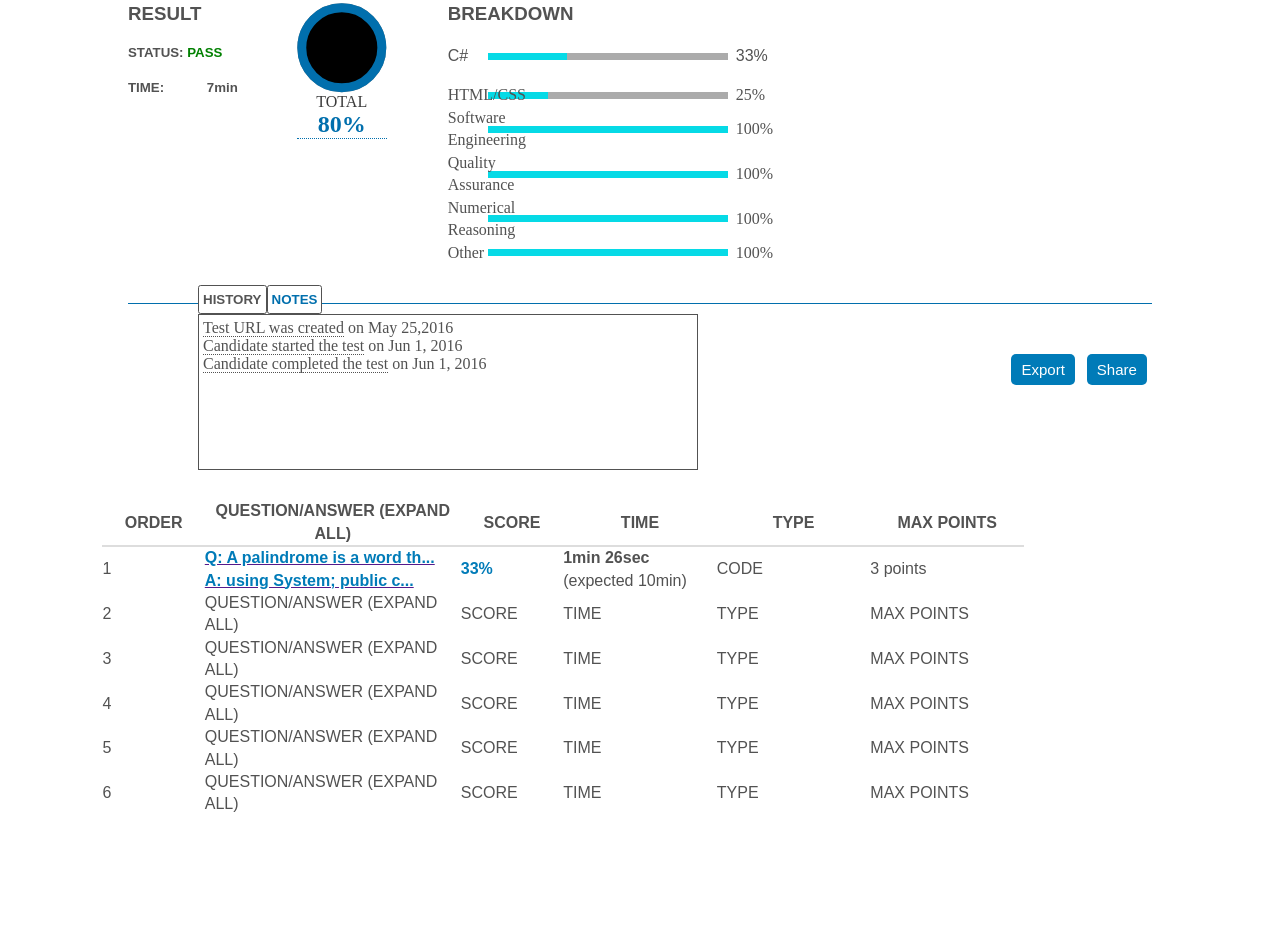
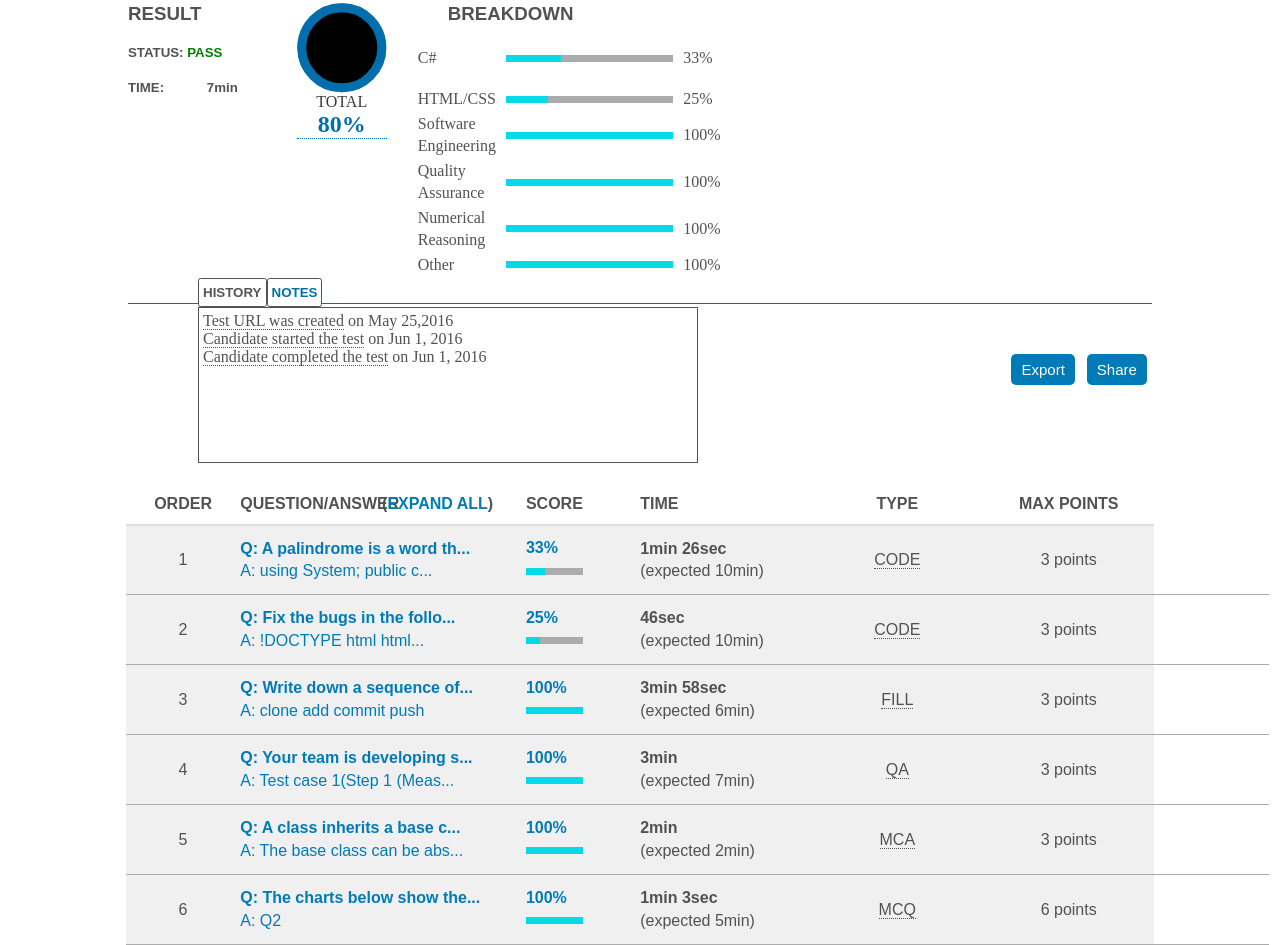
Before and after one commit to Divine-Favour/Test1, a plain HTML site: page index.html in a window 1280 px wide. Shown: the part 228-1173 px from the top of the page. Drawn offline with Linux system fonts and the light colour scheme.

Commit message:
second commit

```diff
--- a/index.html
+++ b/index.html
@@ -59,7 +59,7 @@
     <div class="breakdown">
       <h3>BREAKDOWN</h3>
       <div>
-              <table class="table">
+        <table class="table1">
           <colgroup>
             <col style="width: 10%;">
             <col style="width: 80%;">
@@ -70,32 +70,60 @@
           <tbody>
             <tr class="firstRow">
               <td style="padding-bottom: 1em;">C#</td>
-                    <td style="padding-bottom: 1em;"><div class="bar"><div class="pbar" aria-valuenow="33" aria-valuemin="0" aria-valuemax="100" style="width: 33%;"></div></div></td>
+              <td style="padding-bottom: 1em;">
+                <div class="bar">
+                  <div class="pbar" aria-valuenow="33" aria-valuemin="0" aria-valuemax="100" style="width: 33%;"></div>
+                </div>
+              </td>
               <td style="padding-bottom: 1em;">33%</td>
             </tr>
             <tr>
               <td>HTML/CSS</td>
-                    <td><div class="bar"><div class="pbar" aria-valuenow="25" aria-valuemin="0" aria-valuemax="100" style="width: 25%;"></div></div></td>
+              <td>
+                <div class="bar">
+                  <div class="pbar" aria-valuenow="25" aria-valuemin="0" aria-valuemax="100" style="width: 25%;"></div>
+                </div>
+              </td>
               <td>25%</td>
             </tr>
             <tr>
               <td>Software Engineering</td>
-                    <td><div class="bar"><div class="pbar" aria-valuenow="100" aria-valuemin="0" aria-valuemax="100" style="width: 100%;"></div></div></td>
+              <td>
+                <div class="bar">
+                  <div class="pbar" aria-valuenow="100" aria-valuemin="0" aria-valuemax="100" style="width: 100%;">
+                  </div>
+                </div>
+              </td>
               <td>100%</td>
             </tr>
             <tr>
               <td>Quality Assurance</td>
-                    <td><div class="bar"><div class="pbar" aria-valuenow="100" aria-valuemin="0" aria-valuemax="100" style="width: 100%;"></div></div></td>
+              <td>
+                <div class="bar">
+                  <div class="pbar" aria-valuenow="100" aria-valuemin="0" aria-valuemax="100" style="width: 100%;">
+                  </div>
+                </div>
+              </td>
               <td>100%</td>
             </tr>
             <tr>
               <td>Numerical Reasoning</td>
-                    <td><div class="bar"><div class="pbar" aria-valuenow="100" aria-valuemin="0" aria-valuemax="100" style="width: 100%;"></div></div></td>
+              <td>
+                <div class="bar">
+                  <div class="pbar" aria-valuenow="100" aria-valuemin="0" aria-valuemax="100" style="width: 100%;">
+                  </div>
+                </div>
+              </td>
               <td>100%</td>
             </tr>
             <tr>
               <td>Other</td>
-                    <td><div class="bar"><div class="pbar" aria-valuenow="100" aria-valuemin="0" aria-valuemax="100" style="width: 100%;"></div></div></td>
+              <td>
+                <div class="bar">
+                  <div class="pbar" aria-valuenow="100" aria-valuemin="0" aria-valuemax="100" style="width: 100%;">
+                  </div>
+                </div>
+              </td>
               <td>100%</td>
             </tr>
           </tbody>
@@ -159,11 +187,8 @@
       <button type="button" class="share">Share</button>
     </div>
 
-      <br>
-      <br>
-
     <section>
-        <table>
+      <table class="table2">
         <colgroup>
           <col style="width: 10%;">
           <col style="width: 25%;">
@@ -176,61 +201,132 @@
         <thead>
           <tr>
             <th>ORDER</th>
-            <th>QUESTION/ANSWER (EXPAND ALL)</th>
-            <th>SCORE</th>
-            <th>TIME</th>
-            <th>TYPE</th>
-            <th id="max">MAX POINTS</th>
+            <th>
+              <div class="qanda">QUESTION/ANSWER</div>
+              <div class="expand"> (<a href="" class="explink">EXPAND ALL</a>)</div>
+            </th>
+            <th class="text-left">SCORE</th>
+            <th class="text-left">TIME</th>
+            <th class="text-center">TYPE</thclass="text-left">
+            <th class="text-center">MAX POINTS</th>
           </tr>
         </thead>
-          <tr class="firstRow">
-            <td>1</th>
-            <td><a href=""><p style="color: #007bb8;"><strong>Q: A palindrome is a word th...</p><p style="color: #007bb8;">A: using System; public c...</p></a></td>
-            <td style="color: #007bb8;"><strong>33%</strong></td>
-            <td><p><strong>1min 26sec</strong></p><p>(expected 10min)</p></td>
-            <td>CODE</td>
-            <td>3 points</td>
+
+        <tbody>
+          <tr class="row1">
+            <td class="text-center">1</td>
+            <td class="text-left"><a href=""><strong>Q: A palindrome is a word th...</strong><br>A: using System; public
+                c...</a></td>
+            <td style="color: #007bb8;">
+              <strong>33%</strong><br>
+              <div class="probar">
+                <div class="proprobar" aria-valuenow="33" aria-valuemin="0" aria-valuemax="100" style="width: 33%;">
+                </div>
+              </div>
+            </td>
+            <td>
+              <p><strong>1min 26sec</strong></p>
+              <p>(expected 10min)</p>
+            </td>
+            <td class="text-center"><abbr>CODE</abbr></td>
+            <td class="text-center">3 points</td>
           </tr>
-          <tr class="firstRow">
-            <td>2</th>
-            <td>QUESTION/ANSWER (EXPAND ALL)</td>
-            <td>SCORE</td>
-            <td>TIME</td>
-            <td>TYPE</td>
-            <td>MAX POINTS</td>
+
+          <tr class="row1">
+            <td class="text-center">2</td>
+            <td class="text-left"><a href=""><strong>Q: Fix the bugs in the follo...</strong><br>A: !DOCTYPE html html...
+                </a></td>
+            <td style="color: #007bb8;">
+              <strong>25%</strong><br>
+              <div class="probar">
+                <div class="proprobar" aria-valuenow="25" aria-valuemin="0" aria-valuemax="100" style="width: 25%;">
+                </div>
+              </div>
+            </td>
+            <td>
+              <p><strong>46sec</strong></p>
+              <p>(expected 10min)</p>
+            </td>
+            <td class="text-center"><abbr>CODE</abbr></td>
+            <td class="text-center">3 points</td>
           </tr>
-          <tr class="firstRow">
-            <td>3</th>
-            <td>QUESTION/ANSWER (EXPAND ALL)</td>
-            <td>SCORE</td>
-            <td>TIME</td>
-            <td>TYPE</td>
-            <td>MAX POINTS</td>
+
+          <tr class="row1">
+            <td class="text-center">3</td>
+            <td class="text-left"><a href=""><strong>Q: Write down a sequence of...</strong><br>A: clone add commit push
+                </a></td>
+            <td style="color: #007bb8;">
+              <strong>100%</strong><br>
+              <div class="probar">
+                <div class="proprobar" aria-valuenow="100" aria-valuemin="0" aria-valuemax="100" style="width: 100%;">
+                </div>
+              </div>
+            </td>
+            <td>
+              <p><strong>3min 58sec</strong></p>
+              <p>(expected 6min)</p>
+            </td>
+            <td class="text-center"><abbr>FILL</abbr></td>
+            <td class="text-center">3 points</td>
           </tr>
-          <tr class="firstRow">
-            <td>4</th>
-            <td>QUESTION/ANSWER (EXPAND ALL)</td>
-            <td>SCORE</td>
-            <td>TIME</td>
-            <td>TYPE</td>
-            <td>MAX POINTS</td>
+
+          <tr class="row1">
+            <td class="text-center">4</td>
+            <td class="text-left"><a href=""><strong>Q: Your team is developing s...</strong><br>A: Test case 1(Step 1 (Meas...
+                </a></td>
+            <td style="color: #007bb8;">
+              <strong>100%</strong><br>
+              <div class="probar">
+                <div class="proprobar" aria-valuenow="100" aria-valuemin="0" aria-valuemax="100" style="width: 100%;">
+                </div>
+              </div>
+            </td>
+            <td>
+              <p><strong>3min</strong></p>
+              <p>(expected 7min)</p>
+            </td>
+            <td class="text-center"><abbr>QA</abbr></td>
+            <td class="text-center">3 points</td>
           </tr>
-          <tr class="firstRow">
-            <td>5</th>
-            <td>QUESTION/ANSWER (EXPAND ALL)</td>
-            <td>SCORE</td>
-            <td>TIME</td>
-            <td>TYPE</td>
-            <td>MAX POINTS</td>
+
+          <tr class="row1">
+            <td class="text-center">5</td>
+            <td class="text-left"><a href=""><strong>Q: A class inherits a base c...</strong><br>A: The base class can be abs...
+                </a></td>
+            <td style="color: #007bb8;">
+              <strong>100%</strong><br>
+              <div class="probar">
+                <div class="proprobar" aria-valuenow="100" aria-valuemin="0" aria-valuemax="100" style="width: 100%;">
+                </div>
+              </div>
+            </td>
+            <td>
+              <p><strong>2min</strong></p>
+              <p>(expected 2min)</p>
+            </td>
+            <td class="text-center"><abbr>MCA</abbr></td>
+            <td class="text-center">3 points</td>
           </tr>
-          <tr class="firstRow">
-            <td>6</th>
-            <td>QUESTION/ANSWER (EXPAND ALL)</td>
-            <td>SCORE</td>
-            <td>TIME</td>
-            <td>TYPE</td>
-            <td>MAX POINTS</td>
+
+          <tr class="row1">
+            <td class="text-center">6</td>
+            <td class="text-left"><a href=""><strong>Q: The charts below show the...</strong><br>A: Q2
+                </a></td>
+            <td style="color: #007bb8;">
+              <strong>100%</strong><br>
+              <div class="probar">
+                <div class="proprobar" aria-valuenow="100" aria-valuemin="0" aria-valuemax="100" style="width: 100%;">
+                </div>
+              </div>
+            </td>
+            <td>
+              <p><strong>1min 3sec</strong></p>
+              <p>(expected 5min)</p>
+            </td>
+            <td class="text-center"><abbr>MCQ</abbr></td>
+            <td class="text-center">6 points</td>
           </tr>
+        </tbody>
       </table>
     </section>
   </div>
--- a/style.css
+++ b/style.css
@@ -191,7 +191,7 @@ h5 {
     padding-bottom: 1em;
 } */
 
-table {
+table1 {
     width: 100%;
     max-width: 100%;
     margin-left: -50px;
@@ -209,7 +209,6 @@ tr {
 }
 
 .bar {
-
     height: 7px;
     background-color: #ababab;
     margin: 8px;
@@ -313,11 +312,11 @@ tr {
     background-color: #005985;
 }
 
-table {
+.table2 {
     clear: both;
     /* margin-right: -5px; */
     margin-left: 10%;
-    width: 100%;
+    width: 120%;
     /* margin-top: 50%; */
     border-collapse: collapse;
     border-color: grey;
@@ -331,13 +330,81 @@ th {
     font-family: sans-serif;
     color: #525252;
     padding-top: 30px;
+    padding-bottom: 8px;
     border-bottom: 2px solid rgb(221, 221, 221);
 }
 
-.firstRow {
+.qanda {
+    float: left;
+}
+
+.expand {
+    display: inline;
+    margin-left: -50px;
+}
+
+.explink {
+    text-decoration: none;
+    color: #007bb8;
+}
+
+.explink:hover {
+    color: #00486c;
+    text-decoration: underline;
+}
+
+/* .firstRow {
     font-family: sans-serif;
-}
+} */
 
 section {
     display: block;
+    margin-left: 3%;
+    width: 93%;
 }
+
+.text-left {
+    text-align: left;
+}
+
+.text-center {
+    text-align: center;
+}
+
+.row1 {
+    height: 70px;
+    font-family: sans-serif;
+    background-color: rgba(238, 238, 238, 0.856);
+    border-bottom: 1px solid #ababab;
+}
+
+.row1:hover {
+    background-color: #dddddd
+}
+
+.row1 td a {
+    color: #007bb8;
+    text-decoration: none;
+}
+
+.row1 td a:hover {
+    color: #00486c;
+    text-decoration: underline;
+}
+
+abbr {
+    border-bottom: 1px dotted #525252;
+}
+
+.probar {
+    width: 50%;
+    height: 7px;
+    background-color: #ababab;
+    margin: 8px 0 8px 0;
+}
+
+.proprobar {
+    height: 7px;
+    background-color: #06dae6;
+
+}
```
Lines whose indentation alone changed are shown as unchanged.
